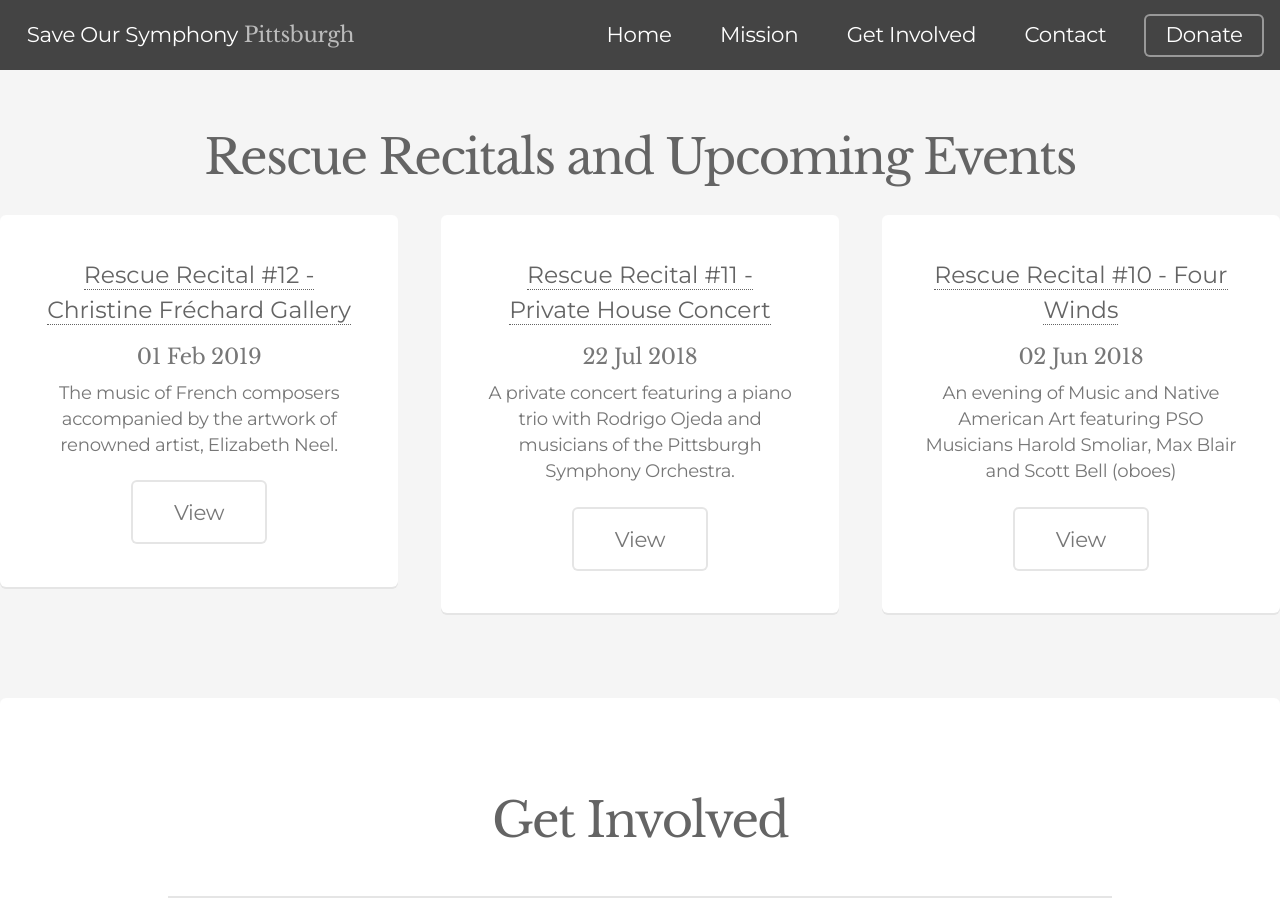
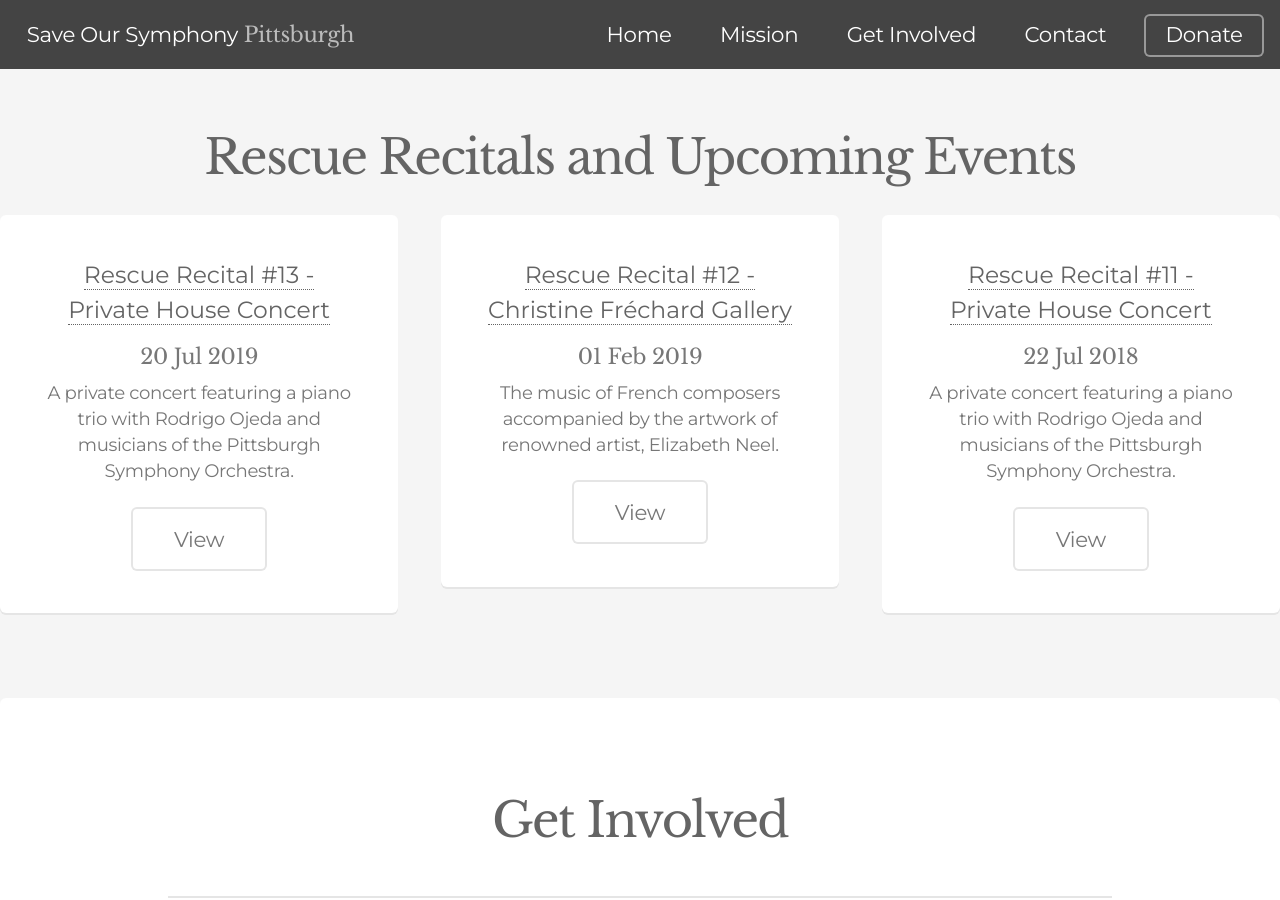
Before and after one commit to daraghbyrne/sospittsburgh, a Jekyll site: the page built from index.md, in a window 1280 px wide and 900 px high, scrolled down 1558 px. Built offline with Jekyll 4.4.1, drawn with Linux system fonts in a browser that asks for light colours; nearby versions of some CDN libraries.

Commit message:
Updated Rescue Recital Number 13 Private House Concert and 1 other file

```diff
--- a/_posts/2019-07-01-rescue-recital-number-13-private-house-concert.markdown
+++ b/_posts/2019-07-20-rescue-recital-number-13-private-house-concert.markdown
@@ -1,6 +1,9 @@
 ---
 title: 'Rescue Recital #13 - Private House Concert'
-date: 2019-07-01 10:00:00 -04:00
+date: 2019-07-20 18:30:00 -04:00
+categories:
+- event
+- events
 description: A private concert featuring a piano trio with Rodrigo Ojeda and musicians
   of the Pittsburgh Symphony Orchestra.
 ---
```
